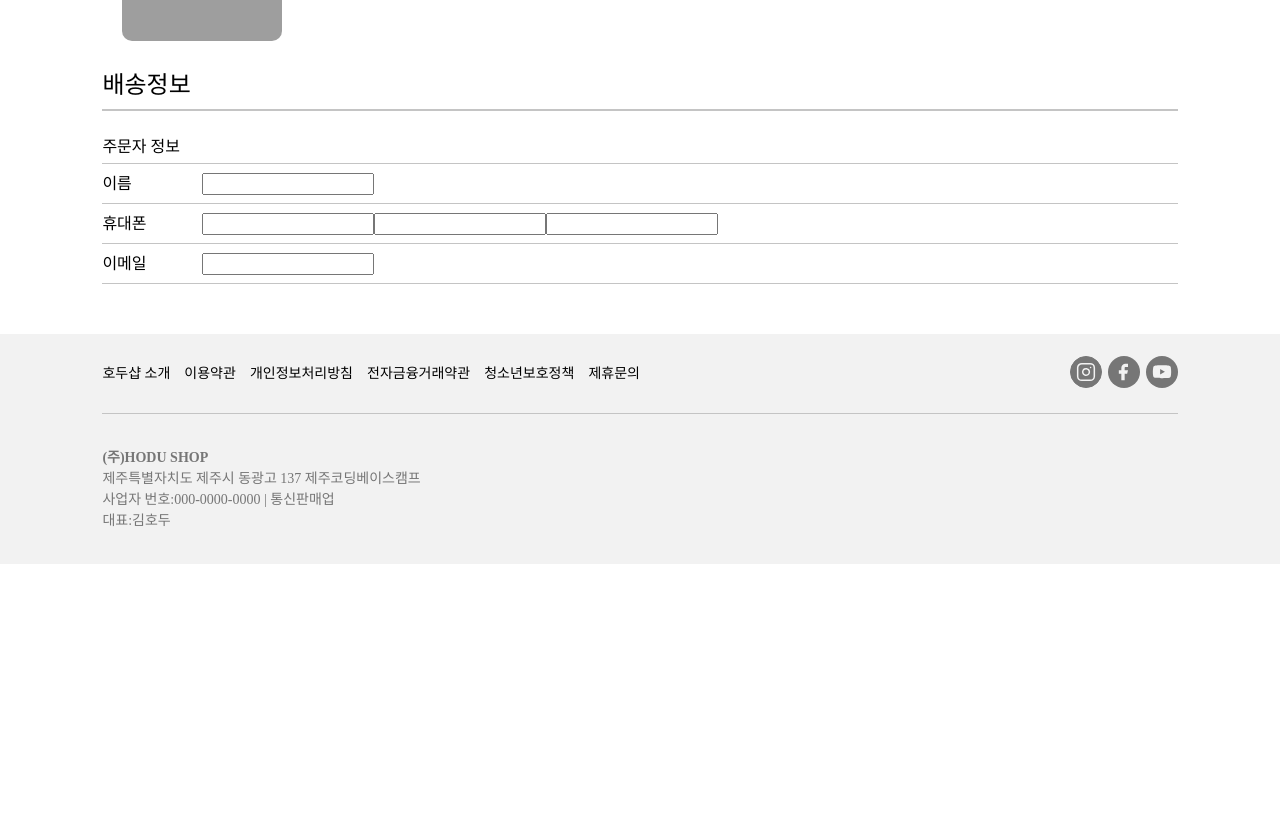
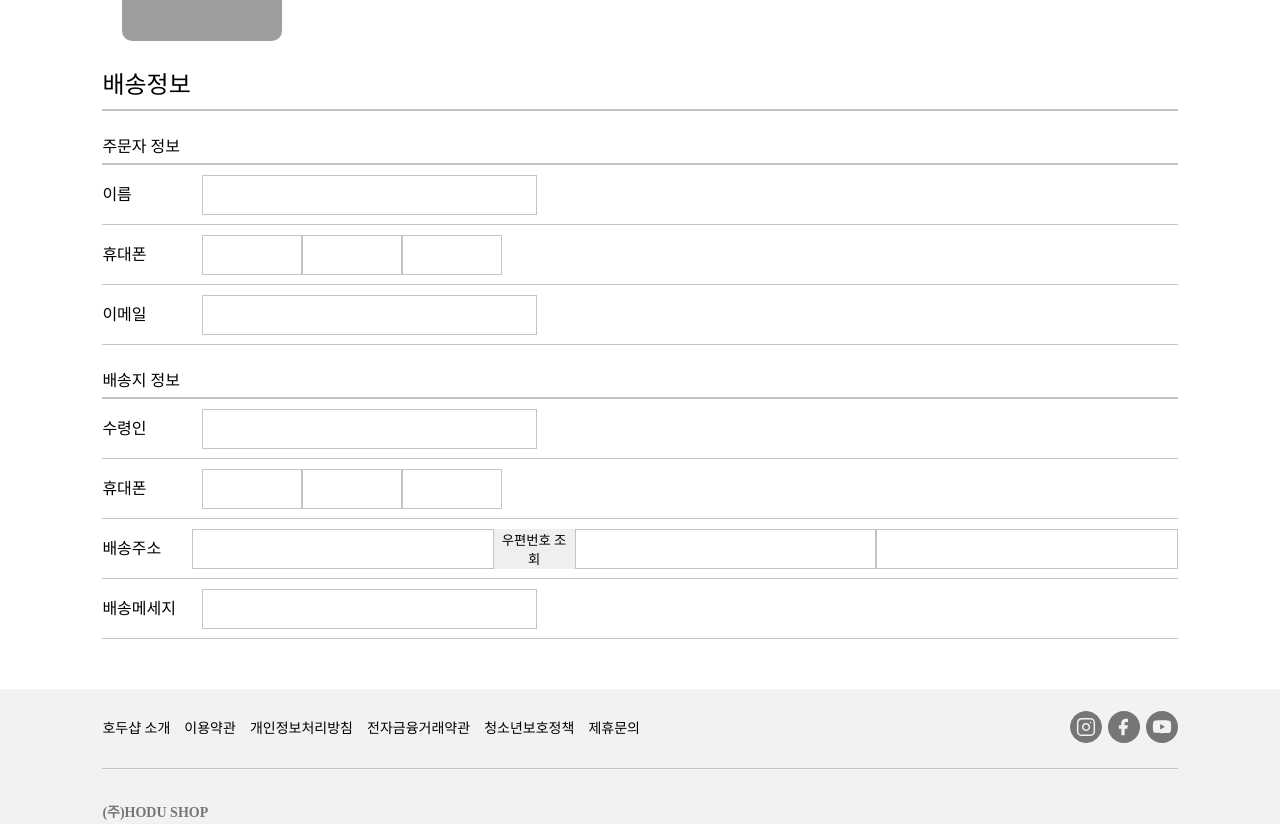
Before and after one commit to junep16/earth-market, a React (Create React App) app in the folder earth-market/my-app/: page /checkout in a window 1280 px wide. Shown: the part 427-1251 px from the top of the page. Before the commit the page ends 991 px from the top, so only its background shows below. Built offline with nearby package versions, Linux system fonts and the light colour scheme; grey boxes are pictures that could not be loaded; a web font is replaced by a local one.

Commit message:
🚧 폼 수정

```diff
--- a/earth-market/my-app/src/Components/CheckoutForm/CheckoutForm.jsx
+++ b/earth-market/my-app/src/Components/CheckoutForm/CheckoutForm.jsx
@@ -12,15 +12,39 @@ export default function CheckoutForm() {
             <label htmlFor="user-name">이름</label>
             <input type="text"></input>
           </div>
-          <div>
+          <PhoneNumber>
             <label htmlFor="user-phone">휴대폰</label>
             <input type="number" id="user-phone"></input>
             <input type="number" id="user-phone"></input>
             <input type="number" id="user-phone"></input>
+          </PhoneNumber>
+          <div>
+            <label htmlFor="user-email">이메일</label>
+            <input type="text" id="user-email"></input>
+          </div>
+        </UserInfo>
+        <UserInfo>
+          <p>배송지 정보</p>
+          <div>
+            <label htmlFor="user-receiver">수령인</label>
+            <input type="text" id="user-receiver"></input>
+          </div>
+          <PhoneNumber>
+            <label htmlFor="user-phone">휴대폰</label>
+            <input type="number" id="user-phone"></input>
+            <input type="number" id="user-phone"></input>
+            <input type="number" id="user-phone"></input>
+          </PhoneNumber>
+          <div>
+            <label htmlFor="user-addresss">배송주소</label>
+            <input type="text" id="user-addresss"></input>
+            <button type="button">우편번호 조회</button>
+            <input type="text" id="user-addresss"></input>
+            <input type="text" id="user-addresss"></input>
           </div>
           <div>
-            <label htmlFor="user-email">이메일</label>
-            <input type="number" id="user-email"></input>
+            <label htmlFor="user-message">배송메세지</label>
+            <input type="text" id="user-message"></input>
           </div>
         </UserInfo>
       </form>
@@ -43,7 +67,7 @@ const UserInfo = styled.section`
   margin-top: 20px;
   p {
     text-align: left;
-    border-bottom: 1px solid #C4C4C4;
+    border-bottom: 2px solid #C4C4C4;
     width: 100%;
     line-height: 2;
   }
@@ -52,7 +76,7 @@ const UserInfo = styled.section`
     display: flex;
     align-items: center;
     justify-content: flex-start;
-    flex-basis: 40px;
+    flex-basis: 60px;
     border-bottom: 1px solid #C4C4C4;
     width: 100%;
 
@@ -62,7 +86,21 @@ const UserInfo = styled.section`
       width: 100px;
     }
     input {
-
+      height: 40px;
+      width: 335px;
+      border-style: none;
+      border: 1px solid #C4C4C4;
+      box-sizing: border-box;
+      padding: 5px;
+      font-size: 18px;
     }
   }
 `
+
+const PhoneNumber = styled.div`
+  #user-phone {
+    width: 100px;
+  #user-phone::after {
+    content: "-";
+  }
+`
```
